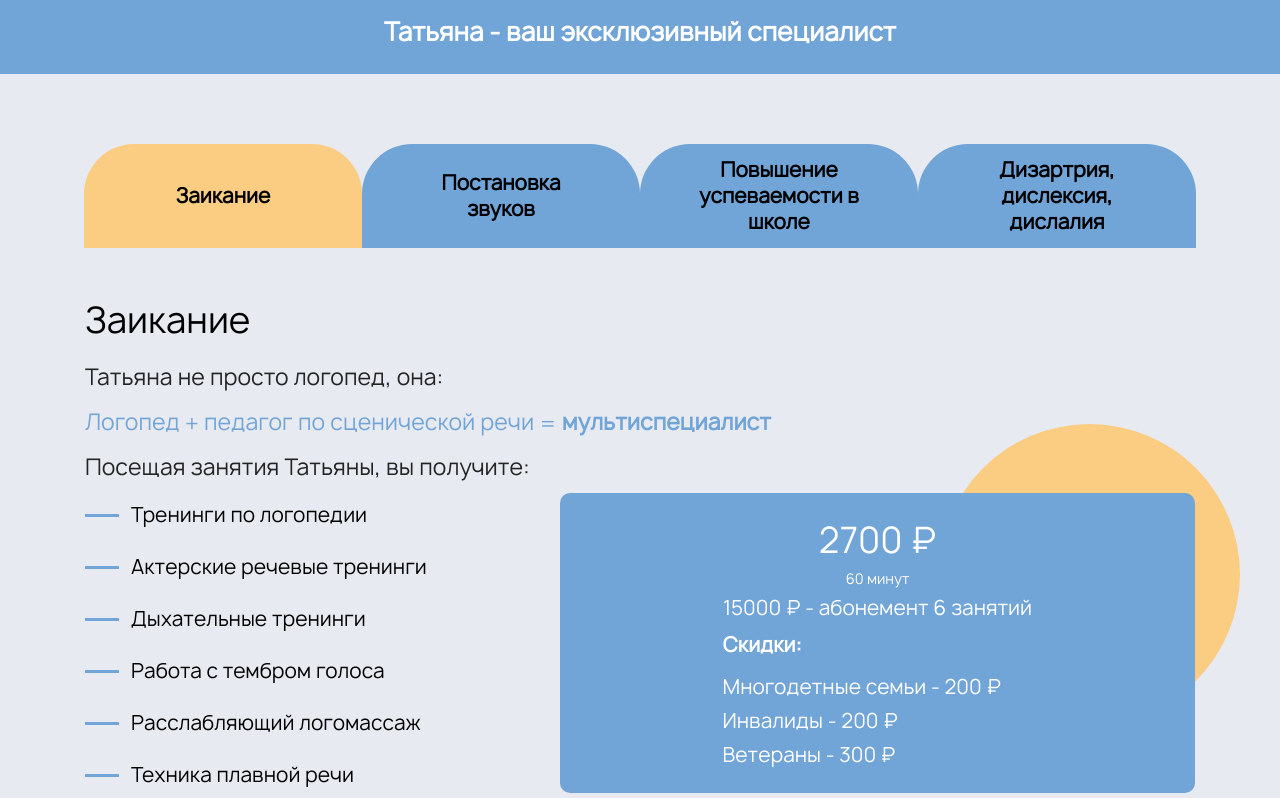
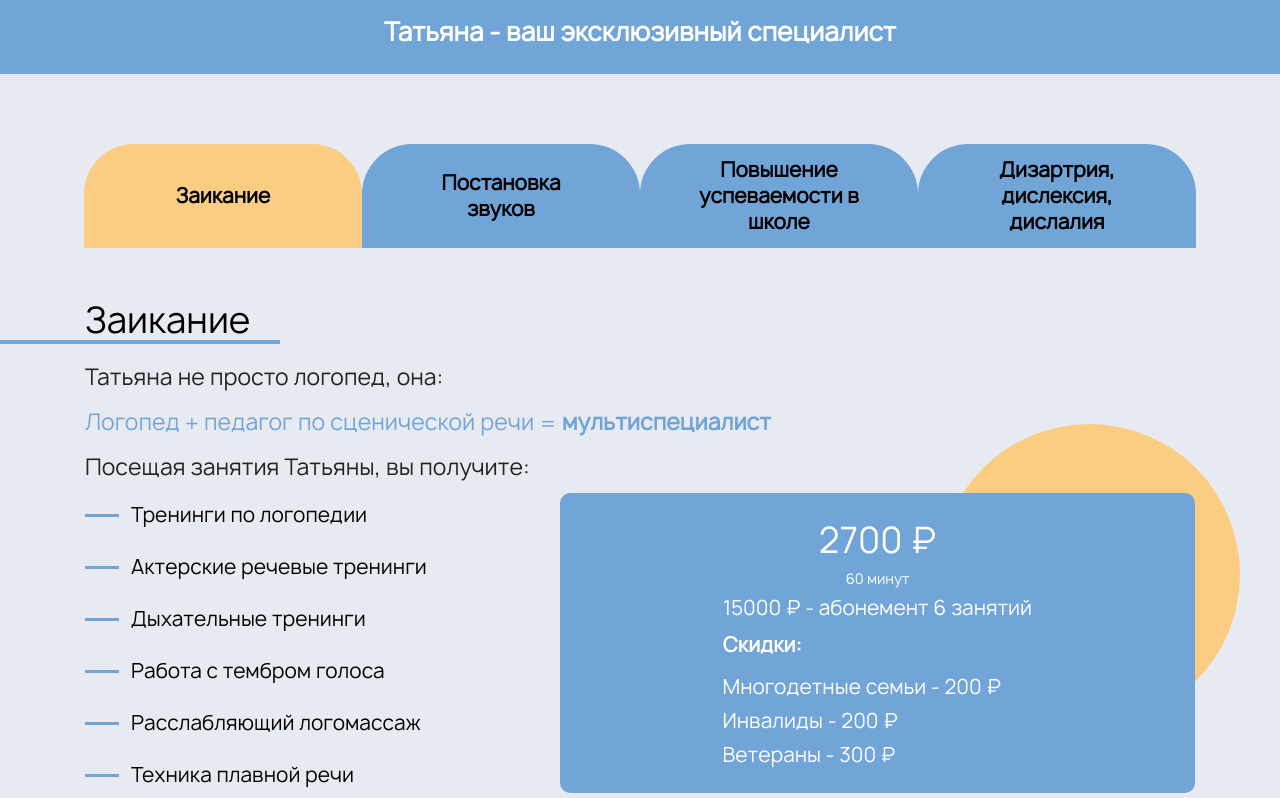
Before and after one commit to gazievri/speech-center, a React (Vite) app: page / in a window 1280 px wide. Shown: the part 821-1619 px from the top of the page. Built offline with nearby package versions, Linux system fonts and the light colour scheme.

Commit message:
Продукт Заикание зголовок

```diff
--- a/src/components/Products/Products.jsx
+++ b/src/components/Products/Products.jsx
@@ -6,7 +6,7 @@ export const Products = () => {
   const [active, setActive] = useState(1);
 
   return (
-    <section className={styles.section} id='products'>
+    <section className={styles.section} id="products">
       <div className={styles.menu}>
         <button
           className={active === 1 ? styles.menuBtnActive : styles.menuBtn}
@@ -43,7 +43,7 @@ export const Products = () => {
         </button>
       </div>
       <div className={styles.circleOne} />
-      <Stuttering />
+      {active === 1 && <Stuttering />}
     </section>
   );
 };
--- a/src/components/Products/Stuttering/styles.module.sass
+++ b/src/components/Products/Stuttering/styles.module.sass
@@ -13,6 +13,19 @@
     line-height: 44px
     color: black
     margin-bottom: 20px
+    position: relative
+    width: fit-content
+
+.title::before
+    content: ""
+    width: 500px
+    height: 4px
+    background-color: #71A4D7
+    position: absolute
+    bottom: -2px
+    right: -30px
+
+
 
 .textBlueLogoped
     @include textPriceBlock
--- a/src/components/Products/styles.module.sass
+++ b/src/components/Products/styles.module.sass
@@ -8,6 +8,7 @@
     flex-direction: column
     gap: 50px
     position: relative
+    overflow: hidden
 
 .menu
     display: flex
```
